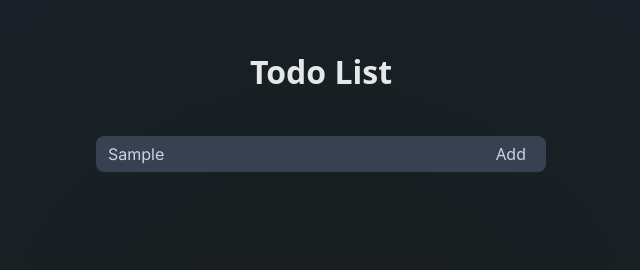
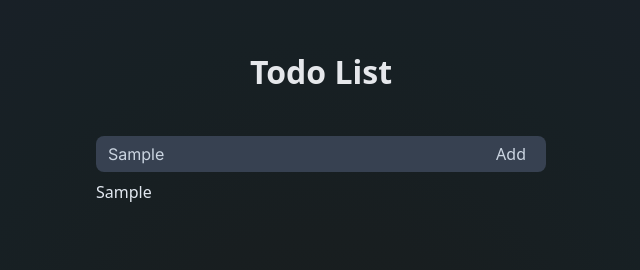
Before and after one commit to d-stoianov/todo-list, a Next.js app: page / in a window 1280 px wide. Both pictures are taken after typing "Sample" into the empty fields and a click on the button "Add". Shown: the top 270 px of the page, without its empty margins (319-959 px from the left). Built offline with nearby package versions, Linux system fonts and the light colour scheme.

Commit message:
Make a mockup functionality using localStorage. Add new components: TodoList.jsx and Todo.jsx

```diff
--- a/app/page.jsx
+++ b/app/page.jsx
@@ -1,15 +1,30 @@
 "use client"
 
-import { useState } from "react"
+import TodoList from "@/components/Todolist"
+import { useEffect, useState } from "react"
 
 const Home = () => {
     const [isSubmitting, setIsSubmitting] = useState(false)
     const [todo, setTodo] = useState("")
+    const [todos, setTodos] = useState([])
 
-    const createTodo = async (event) => {
+    useEffect(() => {
+        const loadTodos = () => {
+            const loadedTodos = JSON.parse(localStorage.getItem("todos")) || [] // in case there are no todos
+            setTodos(loadedTodos)
+        }
+
+        loadTodos()
+    }, [])
+
+    const createTodo = (event) => {
         event.preventDefault()
         setIsSubmitting(true)
-        console.log(todo)
+
+        const newTodos = [todo, ...todos]
+        setTodos(newTodos)
+
+        localStorage.setItem("todos", JSON.stringify(newTodos))
 
         // make api request
 
@@ -24,6 +39,7 @@ const Home = () => {
             <div className="mt-10">
                 <form onSubmit={createTodo} className="relative">
                     <input
+                        value={todo}
                         onChange={(e) => setTodo(e.target.value)}
                         type="text"
                         className="todo_input"
@@ -36,6 +52,7 @@ const Home = () => {
                         Add
                     </button>
                 </form>
+                <TodoList todos={todos} />
             </div>
         </main>
     )
--- /dev/null
+++ b/components/Todo.jsx
@@ -0,0 +1,9 @@
+const Todo = ({ todo }) => {
+    return (
+        <div className="my-2">
+            <p className="text-slate-200">{todo}</p>
+        </div>
+    )
+}
+
+export default Todo
--- /dev/null
+++ b/components/Todolist.jsx
@@ -0,0 +1,13 @@
+import Todo from "@/components/Todo"
+
+const TodoList = ({ todos }) => {
+    return (
+        <div>
+            {todos && todos.map((todo) => (
+                <Todo todo={todo} />
+            ))}
+        </div>
+    );
+}
+
+export default TodoList
```
